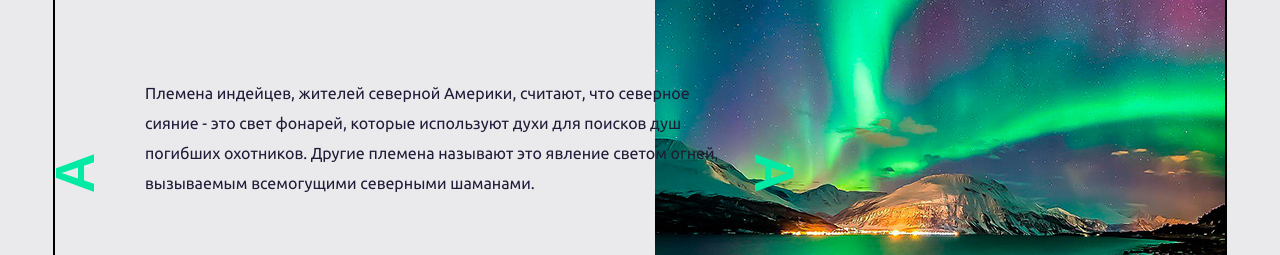
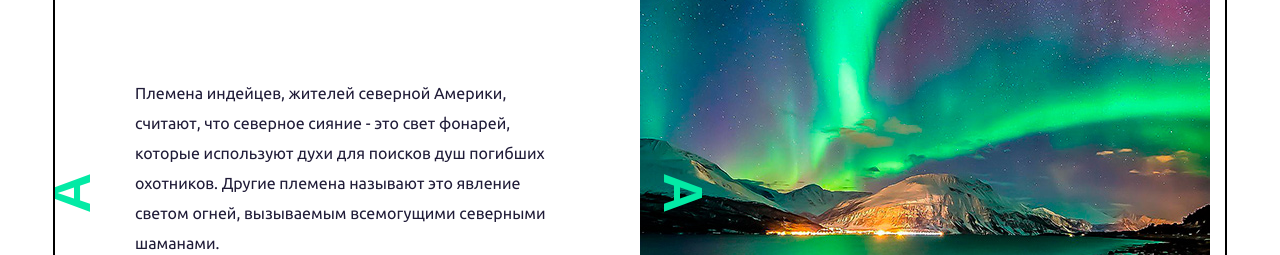
Before and after one commit to MaryMag/Portfolio_for_ITMO, a website: page src/index.html in a window 1280 px wide. Shown: the part 688-943 px from the top of the page. Drawn offline with nearby package versions, Linux system fonts and the light colour scheme; files that its build step writes are made by us from their sources; files whose address does not match are found by name; a web font is replaced by a local one.

Commit message:
legend adaptive norm

```diff
--- a/src/scss/blocks/slide-section.scss
+++ b/src/scss/blocks/slide-section.scss
@@ -3,7 +3,7 @@
   overflow: hidden;
   display: flex;
   background-image: url("../img/fon_legend.jpg");
-  background-position: 0 -100px;
+  // background-position: 0 -100px;
   background-repeat: no-repeat;
   webkit-background-size: cover;
   background-size: cover;
@@ -12,6 +12,9 @@
     background: #eaeaec;
   }
 
+  @media ( min-width: $screen-md){
+    background: #fff;
+  }
 
   &__row {
     display: inline-block;
@@ -42,7 +45,7 @@
 
     @media ( min-width: $screen-sm){
       display: inline-block;
-      width: 45%;
+      width: 50%;
       font-size: 20px;
       line-height: 24px;
       color: #201c38;
@@ -61,7 +64,7 @@
       @media ( min-width: $screen-sm){
         display: inline-block;
         // float: right;
-        width: 45%;
+        width: 50%;
         margin-top: 0;
         vertical-align: top;
         position: absolute;
@@ -76,13 +79,14 @@
   &__img{
     display: inline-block;
     float: right;
-    width: 364px;
-    height: 344px;
+    width: 100%;
+    // width: 364px;
+    // height: 344px;
 
 
     @media ( min-width: $screen-md){
-    width: 570px;
-    height: 521px;
+    // width: 570px;
+    // height: 521px;
     }
   }
 
--- a/src/scss/blocks/slider.scss
+++ b/src/scss/blocks/slider.scss
@@ -3,7 +3,7 @@
   display: inline-block;
 
   @media ( min-width: $screen-sm){
-    width: 55%;
+    width: 50%;
   }
 }
 
@@ -14,8 +14,12 @@
 
 
     @media ( min-width: $screen-sm){
-      margin-left: 90px;
+      margin-left: 50px;
       // width: 50%;
+    }
+
+    @media ( min-width: $screen-md){
+      margin-left: 80px;
     }
 
     // float: left;
@@ -36,6 +40,7 @@
     width: 100px;
     overflow: hidden;
     margin-bottom: 50px;
+    width: 293px;
     // margin: 0 40px;
     // width: 240px;
 
@@ -70,6 +75,10 @@
 
 // SLIDER SLICK
 
+.slick-prev:before, .slick-next:before {
+  display: none;
+}
+
 .slick-prev{
   display: none;
   outline: none;
@@ -83,10 +92,15 @@
     float: right;
     content:'A';
     color: #03eaa5;
-    font-size: 56px;
+    font-size: 37px;
     font-weight: bold;
     transform:rotate(-90deg);
+    vertical-align: middle;
     // margin-right: 45px;
+  }
+
+  @media ( min-width: $screen-md){
+    font-size: 56px;
   }
 }
 
@@ -104,10 +118,14 @@
     float: right;
     content:'A';
     color: #03eaa5;
-    font-size: 56px;
+    font-size: 37px;
     font-weight: bold;
     transform:rotate(90deg);
     // margin-left: 100px;
+  }
+
+  @media ( min-width: $screen-md){
+    font-size: 56px;
   }
 }
 
@@ -118,13 +136,19 @@
 }
 
 .slick-dots li{
-  margin: 0 15px;
+  width: 15px;
+  height: 15px;
+  background-color: #f7f7f7;
+  margin: 0 10px;
+
+  @media ( min-width: $screen-sm){
+    width: 10px;
+    height: 10px;
+  }
 }
 
 .comments-slider .slick-dots li{
-  width: 15px;
-  height: 15px;
-  background-color: #f7f7f7;
+
   // margin-right: 25px;
 }
 
@@ -135,3 +159,12 @@
 .comments-slider .slick-dots li.slick-active {
   background-color: #2f4159;
 }
+
+.slick-list {
+  width: 100%;
+
+  @media ( min-width: $screen-sm){
+  // width: 293px;
+  width: 80%;
+  }
+}
--- a/src/scss/slick-theme.scss
+++ b/src/scss/slick-theme.scss
@@ -101,7 +101,7 @@ $slick-opacity-not-active: 0.25 !default;
 }
 
 .slick-prev {
-    left: -70px;
+    left: -12%;
     [dir="rtl"] & {
         left: auto;
         right: -25px;
@@ -115,7 +115,7 @@ $slick-opacity-not-active: 0.25 !default;
 }
 
 .slick-next {
-    right: -70px;
+    right: -8%;
     [dir="rtl"] & {
         left: -25px;
         right: auto;
--- a/src/scss/sprite.scss
+++ b/src/scss/sprite.scss
@@ -18,8 +18,8 @@ $chrome-width: 64px;
 $chrome-height: 64px;
 $chrome-total-width: 200px;
 $chrome-total-height: 132px;
-$chrome-image: '../img/sprite-007431501632231519.png';
-$chrome: (0px, 0px, 0px, 0px, 64px, 64px, 200px, 132px, '../img/sprite-007431501632231519.png', 'chrome', );
+$chrome-image: '../img/sprite-04026412782406159.png';
+$chrome: (0px, 0px, 0px, 0px, 64px, 64px, 200px, 132px, '../img/sprite-04026412782406159.png', 'chrome', );
 $github-logo-name: 'github-logo';
 $github-logo-x: 68px;
 $github-logo-y: 0px;
@@ -29,8 +29,8 @@ $github-logo-width: 64px;
 $github-logo-height: 64px;
 $github-logo-total-width: 200px;
 $github-logo-total-height: 132px;
-$github-logo-image: '../img/sprite-007431501632231519.png';
-$github-logo: (68px, 0px, -68px, 0px, 64px, 64px, 200px, 132px, '../img/sprite-007431501632231519.png', 'github-logo', );
+$github-logo-image: '../img/sprite-04026412782406159.png';
+$github-logo: (68px, 0px, -68px, 0px, 64px, 64px, 200px, 132px, '../img/sprite-04026412782406159.png', 'github-logo', );
 $kraken-name: 'kraken';
 $kraken-x: 0px;
 $kraken-y: 68px;
@@ -40,8 +40,8 @@ $kraken-width: 64px;
 $kraken-height: 64px;
 $kraken-total-width: 200px;
 $kraken-total-height: 132px;
-$kraken-image: '../img/sprite-007431501632231519.png';
-$kraken: (0px, 68px, 0px, -68px, 64px, 64px, 200px, 132px, '../img/sprite-007431501632231519.png', 'kraken', );
+$kraken-image: '../img/sprite-04026412782406159.png';
+$kraken: (0px, 68px, 0px, -68px, 64px, 64px, 200px, 132px, '../img/sprite-04026412782406159.png', 'kraken', );
 $male-and-female-name: 'male-and-female';
 $male-and-female-x: 68px;
 $male-and-female-y: 68px;
@@ -51,8 +51,8 @@ $male-and-female-width: 64px;
 $male-and-female-height: 64px;
 $male-and-female-total-width: 200px;
 $male-and-female-total-height: 132px;
-$male-and-female-image: '../img/sprite-007431501632231519.png';
-$male-and-female: (68px, 68px, -68px, -68px, 64px, 64px, 200px, 132px, '../img/sprite-007431501632231519.png', 'male-and-female', );
+$male-and-female-image: '../img/sprite-04026412782406159.png';
+$male-and-female: (68px, 68px, -68px, -68px, 64px, 64px, 200px, 132px, '../img/sprite-04026412782406159.png', 'male-and-female', );
 $musica-searcher-name: 'musica-searcher';
 $musica-searcher-x: 136px;
 $musica-searcher-y: 0px;
@@ -62,8 +62,8 @@ $musica-searcher-width: 64px;
 $musica-searcher-height: 64px;
 $musica-searcher-total-width: 200px;
 $musica-searcher-total-height: 132px;
-$musica-searcher-image: '../img/sprite-007431501632231519.png';
-$musica-searcher: (136px, 0px, -136px, 0px, 64px, 64px, 200px, 132px, '../img/sprite-007431501632231519.png', 'musica-searcher', );
+$musica-searcher-image: '../img/sprite-04026412782406159.png';
+$musica-searcher: (136px, 0px, -136px, 0px, 64px, 64px, 200px, 132px, '../img/sprite-04026412782406159.png', 'musica-searcher', );
 $placeholder-name: 'placeholder';
 $placeholder-x: 136px;
 $placeholder-y: 68px;
@@ -73,13 +73,13 @@ $placeholder-width: 64px;
 $placeholder-height: 64px;
 $placeholder-total-width: 200px;
 $placeholder-total-height: 132px;
-$placeholder-image: '../img/sprite-007431501632231519.png';
-$placeholder: (136px, 68px, -136px, -68px, 64px, 64px, 200px, 132px, '../img/sprite-007431501632231519.png', 'placeholder', );
+$placeholder-image: '../img/sprite-04026412782406159.png';
+$placeholder: (136px, 68px, -136px, -68px, 64px, 64px, 200px, 132px, '../img/sprite-04026412782406159.png', 'placeholder', );
 $spritesheet-width: 200px;
 $spritesheet-height: 132px;
-$spritesheet-image: '../img/sprite-007431501632231519.png';
+$spritesheet-image: '../img/sprite-04026412782406159.png';
 $spritesheet-sprites: ($chrome, $github-logo, $kraken, $male-and-female, $musica-searcher, $placeholder, );
-$spritesheet: (200px, 132px, '../img/sprite-007431501632231519.png', $spritesheet-sprites, );
+$spritesheet: (200px, 132px, '../img/sprite-04026412782406159.png', $spritesheet-sprites, );
 
 // The provided mixins are intended to be used with the array-like variables
 //
```
Also changed, not shown: build/css/style.css, build/css/style.min.css, build/img/sprite-04026412782406159.png (renamed from build/img/sprite-007431501632231519.png), 1 other file.
